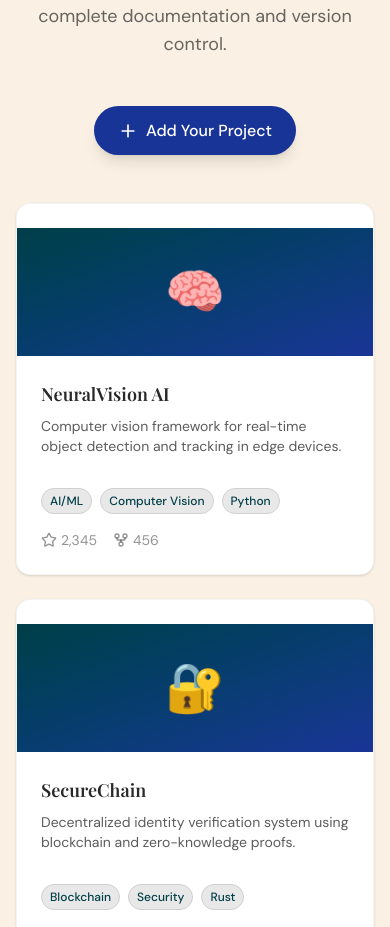
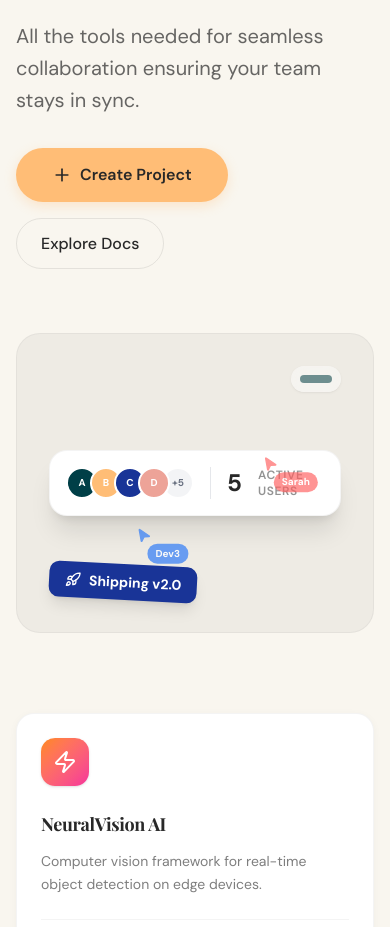
Before and after one commit to Jay-Suryawansh7/CogneoVerse, a Next.js app in the folder cogneverse-app/: page / in a window 390 px wide. Shown: the part 1039-1966 px from the top of the page. Built offline with nearby package versions, Linux system fonts and the light colour scheme; a web font is replaced by a local one.

Commit message:
feat(projects): update projects section structure

```diff
--- a/cogneverse-app/src/components/sections/ProjectsSection.tsx
+++ b/cogneverse-app/src/components/sections/ProjectsSection.tsx
@@ -1,209 +1,252 @@
 "use client";
 
-import { useEffect, useState, useRef } from 'react';
+import { useState, useRef, useEffect } from 'react';
 import { revealVariants, containerVariants } from "@/lib/animations";
 import { motion, AnimatePresence } from "framer-motion";
-import { Section, SectionHeader } from "@/components/layout/Section";
-import { Card, CardContent, CardHeader, CardTitle, CardDescription } from "@/components/ui/card";
+import { Section } from "@/components/layout/Section";
 import { Badge } from "@/components/ui/badge";
-import { ArrowRight, Star, GitFork, Plus, FolderOpen, Code, Rocket, X } from "lucide-react";
+import { ArrowRight, Star, GitFork, Plus, FolderOpen, Code, Rocket, X, Users, MousePointer2, MessageSquare, Zap } from "lucide-react";
 import { EmptyState } from "@/components/ui/interactive-empty-state";
 
-
+// --- Data ---
 const projects = [
   {
     title: "NeuralVision AI",
-    description: "Computer vision framework for real-time object detection and tracking in edge devices.",
-    tags: ["AI/ML", "Computer Vision", "Python"],
-    stars: 2345,
-    forks: 456,
-    image: "🧠",
+    description: "Computer vision framework for real-time object detection on edge devices.",
+    tags: ["AI/ML", "Vision"],
+    stars: "2.3k",
+    collaborators: 12,
+    icon: <Zap className="w-6 h-6 text-white" />,
+    color: "from-orange-400 to-pink-500" // Fallback/Tailwind colors mapped to brand later if needed or kept for vibrancy
   },
   {
     title: "SecureChain",
-    description: "Decentralized identity verification system using blockchain and zero-knowledge proofs.",
-    tags: ["Blockchain", "Security", "Rust"],
-    stars: 1890,
-    forks: 312,
-    image: "🔐",
+    description: "Decentralized identity verification using zero-knowledge proofs.",
+    tags: ["Blockchain", "Security"],
+    stars: "1.8k",
+    collaborators: 8,
+    icon: <Code className="w-6 h-6 text-white" />,
+    color: "from-blue-500 to-cyan-400"
   },
   {
     title: "RoboArm SDK",
-    description: "Open-source robotics control library for industrial and research automation projects.",
-    tags: ["Robotics", "IoT", "C++"],
-    stars: 1567,
-    forks: 289,
-    image: "🤖",
+    description: "Open control library for industrial automation and robotics.",
+    tags: ["Robotics", "C++"],
+    stars: "1.5k",
+    collaborators: 24,
+    icon: <Rocket className="w-6 h-6 text-white" />,
+    color: "from-purple-500 to-indigo-500"
   },
   {
     title: "DataFlow Pro",
-    description: "Real-time data pipeline orchestration tool for modern data engineering workflows.",
-    tags: ["Data Engineering", "Apache Kafka", "Go"],
-    stars: 1234,
-    forks: 198,
-    image: "📊",
-  },
-  {
-    title: "QuantumSim",
-    description: "Quantum computing simulator for algorithm development and educational purposes.",
-    tags: ["Quantum", "Research", "Julia"],
-    stars: 987,
-    forks: 156,
-    image: "⚛️",
-  },
-  {
-    title: "CloudNative Kit",
-    description: "Kubernetes operators and helm charts for deploying AI workloads at scale.",
-    tags: ["DevOps", "Kubernetes", "YAML"],
-    stars: 876,
-    forks: 134,
-    image: "☁️",
+    description: "Real-time orchestration tool for modern data engineering.",
+    tags: ["Data", "Go"],
+    stars: "1.2k",
+    collaborators: 5,
+    icon: <FolderOpen className="w-6 h-6 text-white" />,
+    color: "from-emerald-400 to-teal-500"
   },
 ];
+
+// --- Visual Components ---
+
+const FloatingCursor = ({ name, color, x, y, delay }: { name: string, color: string, x: number | string, y: number | string, delay: number }) => (
+  <motion.div
+    initial={{ opacity: 0, x: 0, y: 0 }}
+    animate={{ opacity: 1, x, y }}
+    transition={{ duration: 2, delay, repeat: Infinity, repeatType: "reverse", ease: "easeInOut" }}
+    className="absolute z-20 pointer-events-none"
+    style={{ left: "50%", top: "50%" }}
+  >
+    <MousePointer2 className="w-4 h-4 fill-current rotate-12" style={{ color }} />
+    <div className="ml-3 px-2 py-0.5 rounded-full text-[10px] font-bold text-white whitespace-nowrap" style={{ backgroundColor: color }}>
+      {name}
+    </div>
+  </motion.div>
+);
+
+const AvatarStack = () => (
+  <div className="flex -space-x-2">
+    {["var(--color-oceanic)", "var(--color-nectarine)", "var(--color-cobalt)", "var(--color-pink-eraser)"].map((color, i) => (
+      <div key={i} className="w-8 h-8 rounded-full border-2 border-white flex items-center justify-center text-[10px] font-bold text-white relative z-10" style={{ backgroundColor: color }}>
+        {String.fromCharCode(65 + i)}
+      </div>
+    ))}
+     <div className="w-8 h-8 rounded-full border-2 border-white bg-gray-100 flex items-center justify-center text-[10px] font-bold text-gray-500 relative z-0">
+        +5
+      </div>
+  </div>
+);
+
+// --- Main Component ---
 
 export function ProjectsSection() {
   const [isDropdownOpen, setIsDropdownOpen] = useState(false);
   const dropdownRef = useRef<HTMLDivElement>(null);
 
+  // Close dropdown logic
   useEffect(() => {
-    // Close dropdown on click outside
     function handleClickOutside(event: MouseEvent) {
       if (dropdownRef.current && !dropdownRef.current.contains(event.target as Node)) {
         setIsDropdownOpen(false);
       }
     }
     document.addEventListener("mousedown", handleClickOutside);
-
-    return () => {
-      document.removeEventListener("mousedown", handleClickOutside);
-    };
+    return () => document.removeEventListener("mousedown", handleClickOutside);
   }, []);
 
   return (
-    <Section id="projects" variant="accent">
-      <SectionHeader
-        title="Explore Real-World Innovation"
-        subtitle="Discover community-built projects across AI, robotics, cybersecurity, IoT, blockchain, and advanced engineering. Build, fork, collaborate, and publish your work with complete documentation and version control."
-      />
+    <Section id="projects" className="bg-[var(--color-paper)] overflow-hidden">
 
-        {/* Add Project Dropdown Button */}
-        <div className="relative mt-8 mb-12" ref={dropdownRef}>
+      {/* --- Intro / Header --- */}
+      <div className="grid lg:grid-cols-2 gap-16 items-center mb-20">
+
+        {/* Left Text */}
+        <motion.div
+          initial="hidden"
+          whileInView="visible"
+          viewport={{ once: true }}
+          variants={containerVariants}
+          className="relative z-10"
+        >
+            <motion.div variants={revealVariants} className="w-12 h-12 rounded-xl bg-[var(--color-oceanic)]/10 flex items-center justify-center mb-6">
+                 <Users className="w-6 h-6 text-[var(--color-oceanic)]" />
+            </motion.div>
+
+            <motion.h2
+                variants={revealVariants}
+                className="text-4xl md:text-5xl font-bold text-[var(--color-ink)] mb-6 leading-[1.1]"
+                style={{ fontFamily: 'var(--font-display)' }}
+            >
+                Build and ship <br/>
+                <span className="text-[var(--color-oceanic)]">innovation together</span>
+            </motion.h2>
+
+            <motion.p variants={revealVariants} className="text-xl text-[var(--color-ink)]/70 mb-8 max-w-lg leading-relaxed">
+                All the tools needed for seamless collaboration ensuring your team stays in sync.
+            </motion.p>
+
+            {/* Call to Actions */}
+            <motion.div variants={revealVariants} className="flex flex-wrap gap-4" ref={dropdownRef}>
+                <div className="relative">
                     <button
                         onClick={() => setIsDropdownOpen(!isDropdownOpen)}
-                className="flex items-center gap-2 bg-[var(--color-cobalt)] hover:bg-[var(--color-oceanic)] text-white px-6 py-3 rounded-full font-medium transition-all shadow-lg hover:shadow-xl active:scale-95 z-30 relative mx-auto"
+                        className="btn-primary flex items-center gap-2 group"
                     >
                          <Plus className={`w-5 h-5 transition-transform duration-300 ${isDropdownOpen ? 'rotate-45' : ''}`} />
-                Add Your Project
+                         Create Project
                     </button>
 
+                    {/* Dropdown */}
                     <AnimatePresence>
                         {isDropdownOpen && (
                             <motion.div
-                    initial={{ opacity: 0, y: 10, scale: 0.95 }}
-                    animate={{ opacity: 1, y: 0, scale: 1 }}
+                                initial={{ opacity: 0, y: 10, scale: 0.95, x: 0 }}
+                                animate={{ opacity: 1, y: 0, scale: 1, x: 0 }}
                                 exit={{ opacity: 0, y: 10, scale: 0.95 }}
-                    transition={{ duration: 0.2 }}
-                    className="absolute top-16 left-1/2 -translate-x-1/2 w-[90vw] max-w-md bg-white rounded-2xl shadow-2xl border border-[var(--color-ink)]/10 z-50 overflow-hidden text-left"
+                                className="absolute top-14 left-0 w-[320px] md:w-[400px] z-50 bg-white rounded-2xl shadow-xl border border-[var(--color-ink)]/5 p-2 origin-top-left"
                             >
-                    <div className="p-2">
-                        <div className="flex justify-end pr-2 pt-2">
-                            <button onClick={() => setIsDropdownOpen(false)} className="text-[var(--color-ink)]/40 hover:text-[var(--color-oceanic)] transition-colors">
-                                <X className="w-5 h-5" />
-                            </button>
-                        </div>
                                  <EmptyState
                                     theme="light"
-                            title="Start a New Project"
-                            description="Share your innovation with the Cogneverse community. Get feedback, contributors, and visibility."
-                            icons={[
-                                <FolderOpen key="p1" className="h-6 w-6" />,
-                                <Code key="p2" className="h-6 w-6" />,
-                                <Rocket key="p3" className="h-6 w-6" />
-                            ]}
-                            action={{
-                                label: "Create Project",
-                                icon: <Plus className="w-4 h-4" />,
-                                onClick: () => console.log("Create project clicked")
-                            }}
-                            className="bg-transparent border-none shadow-none"
+                                    title="New Project"
+                                    variant="subtle"
+                                    size="sm"
+                                    description="Start your journey."
+                                    icons={[<Code key="1" className="w-5 h-5"/>, <Rocket key="2" className="w-5 h-5"/>]}
+                                    action={{ label: "Initialize Repo", onClick: () => console.log("Init"), icon: <ArrowRight className="w-3" /> }}
+                                    className="bg-transparent"
                                 />
-                    </div>
                             </motion.div>
                         )}
                     </AnimatePresence>
                 </div>
 
-      <div className="grid sm:grid-cols-2 lg:grid-cols-3 gap-6">
-        {projects.map((project, index) => (
+                <button className="px-6 py-3 rounded-full border border-[var(--color-ink)]/10 text-[var(--color-ink)] font-medium hover:bg-[var(--color-ink)]/5 transition-colors">
+                    Explore Docs
+                </button>
+            </motion.div>
+        </motion.div>
+
+        {/* Right Visuals */}
         <motion.div
-            key={project.title}
-            initial="hidden"
-            whileInView="visible"
-            viewport={{ once: true, margin: "-50px" }}
-            variants={revealVariants}
-            transition={{ delay: index * 0.1 }}
+            initial={{ opacity: 0, x: 50 }}
+            whileInView={{ opacity: 1, x: 0 }}
+            viewport={{ once: true }}
+            transition={{ duration: 0.8 }}
+            className="relative h-[300px] md:h-[400px] bg-[var(--color-ink)]/5 rounded-3xl border border-[var(--color-ink)]/5 p-8 flex flex-col justify-center items-center overflow-hidden"
         >
-            <Card className="h-full card-hover bg-white border-[var(--color-ink)]/5 overflow-hidden group">
-              {/* Project Icon/Image - 300px height as per chain-of-prompts.md */}
-              <div className="h-32 bg-gradient-to-br from-[var(--color-oceanic)] to-[var(--color-cobalt)] flex items-center justify-center text-5xl group-hover:scale-105 transition-transform duration-300">
-                {project.image}
+             {/* Floating UI Elements matching reference */}
+             <div className="absolute top-8 right-8 bg-white/80 backdrop-blur shadow-sm p-2 rounded-full border border-white/20 animate-pulse">
+                <div className="w-8 h-2 bg-[var(--color-oceanic)] rounded-full" />
              </div>
 
-              <CardHeader className="pb-2">
-                <CardTitle
-                  className="text-lg group-hover:text-[var(--color-cobalt)] transition-colors"
-                  style={{ fontFamily: "var(--font-display)" }}
-                >
-                  {project.title}
-                </CardTitle>
-                <CardDescription className="line-clamp-2">
-                  {project.description}
-                </CardDescription>
-              </CardHeader>
-
-              <CardContent>
-                {/* Tags - Secondary Button Style */}
-                <div className="flex flex-wrap gap-2 mb-4">
-                  {project.tags.map((tag) => (
-                    <span
-                      key={tag}
-                      className="btn-secondary text-xs py-1 px-2"
-                    >
-                      {tag}
-                    </span>
-                  ))}
+             <div className="bg-white rounded-2xl shadow-xl border border-[var(--color-ink)]/5 p-4 flex items-center gap-4 z-10 w-full max-w-xs transform md:-translate-x-8 md:-translate-y-8">
+                <AvatarStack />
+                <div className="h-8 w-[1px] bg-gray-200" />
+                <span className="text-2xl font-bold text-[var(--color-ink)]">5</span>
+                <span className="text-xs text-[var(--color-ink)]/50 uppercase font-semibold tracking-wider">Active<br/>Users</span>
              </div>
 
-                {/* Stats */}
-                <div className="flex items-center gap-4 text-sm text-[var(--color-ink)]/50">
-                  <span className="flex items-center gap-1">
-                    <Star className="w-4 h-4" />
-                    {project.stars.toLocaleString()}
+             <FloatingCursor name="Sarah" color="#FF5F5F" x={100} y={-40} delay={0} />
+             <FloatingCursor name="Dev3" color="#3B82F6" x={-80} y={60} delay={1.5} />
+
+             {/* Abstract Badge */}
+             <div className="absolute bottom-8 left-8 py-2 px-4 bg-[var(--color-cobalt)] text-white rounded-lg shadow-lg flex items-center gap-2 transform rotate-3">
+                 <Rocket className="w-4 h-4" />
+                 <span className="text-sm font-bold">Shipping v2.0</span>
+             </div>
+        </motion.div>
+
+      </div>
+
+      {/* --- Projects Grid --- */}
+      <div className="grid md:grid-cols-2 lg:grid-cols-4 gap-6">
+        {projects.map((project, i) => (
+            <motion.div
+                key={i}
+                initial={{ opacity: 0, y: 20 }}
+                whileInView={{ opacity: 1, y: 0 }}
+                viewport={{ once: true }}
+                transition={{ duration: 0.5, delay: i * 0.1 }}
+                className="group h-full"
+            >
+                <div className="h-full bg-white rounded-2xl p-6 border border-[var(--color-ink)]/5 shadow-[0_2px_8px_rgba(0,0,0,0.04)] hover:shadow-[0_12px_24px_rgba(0,0,0,0.08)] transition-all duration-300 hover:-translate-y-1">
+
+                    {/* Icon Header */}
+                    <div className={`w-12 h-12 rounded-xl flex items-center justify-center mb-6 bg-gradient-to-br ${project.color} shadow-sm group-hover:scale-110 transition-transform duration-300`}>
+                        {project.icon}
+                    </div>
+
+                    <h3 className="text-lg font-bold text-[var(--color-ink)] mb-3" style={{ fontFamily: 'var(--font-display)' }}>
+                        {project.title}
+                    </h3>
+
+                    <p className="text-sm text-[var(--color-ink)]/60 mb-6 leading-relaxed line-clamp-3">
+                        {project.description}
+                    </p>
+
+                    <div className="mt-auto pt-6 border-t border-[var(--color-ink)]/5 flex items-center justify-between text-xs font-medium text-[var(--color-ink)]/50">
+                        <div className="flex items-center gap-4">
+                            <span className="flex items-center gap-1.5 hover:text-[var(--color-nectarine)] transition-colors">
+                                <Star className="w-3.5 h-3.5" />
+                                {project.stars}
                             </span>
-                  <span className="flex items-center gap-1">
-                    <GitFork className="w-4 h-4" />
-                    {project.forks}
+                            <span className="flex items-center gap-1.5">
+                                <Users className="w-3.5 h-3.5" />
+                                {project.collaborators}
                             </span>
                         </div>
-              </CardContent>
-            </Card>
+                        { i === 0 && (
+                             <span className="text-[var(--color-cobalt)] flex items-center gap-1">
+                                <Zap className="w-3 h-3" /> Trending
+                             </span>
+                        )}
+                    </div>
+                </div>
             </motion.div>
         ))}
       </div>
 
-      {/* CTA - From copywriting.md */}
-      <motion.div
-        initial="hidden"
-        whileInView="visible"
-        viewport={{ once: true }}
-        variants={revealVariants}
-        className="text-center mt-12"
-      >
-        <a href="#" className="btn-ghost">
-          Browse Projects
-          <ArrowRight className="ml-2 w-4 h-4" />
-        </a>
-      </motion.div>
     </Section>
   );
 }
```
Lines whose indentation alone changed are shown as unchanged.
